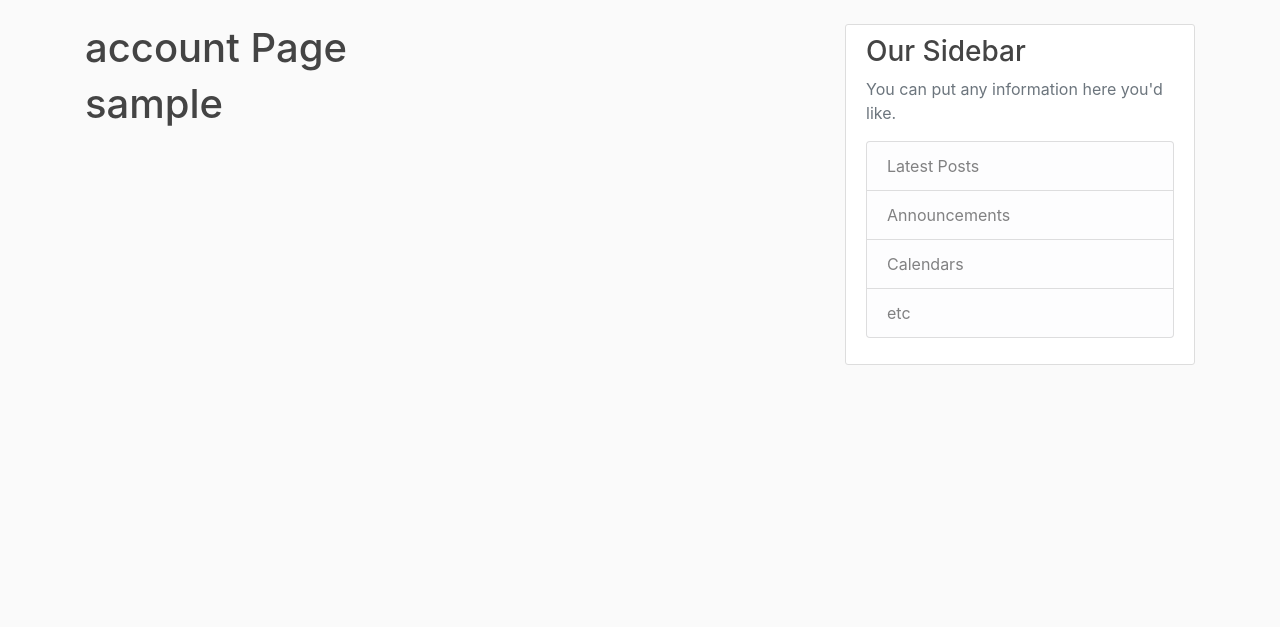
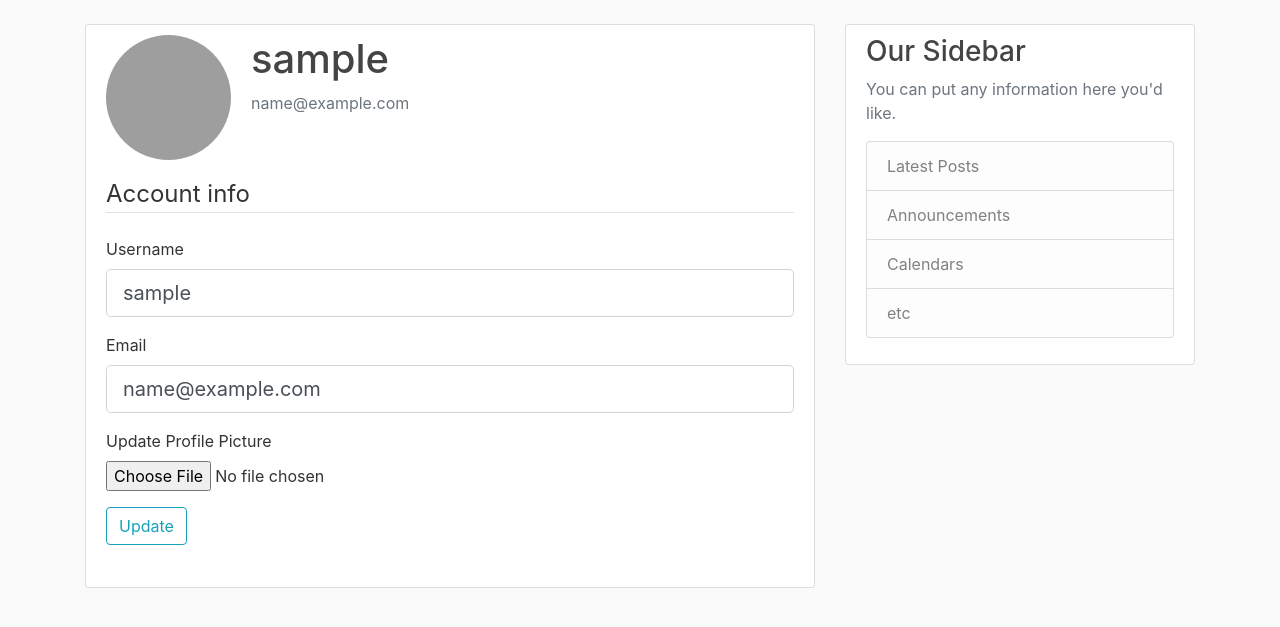
Before and after one commit to bny1485/flask-blog, a Flask app: page /account in a window 1280 px wide. Shown: the part 56-683 px from the top of the page. Run offline with Flask 2, Linux system fonts and the light colour scheme; the visitor is signed in with stand-in values (Sample User, id 1); data comes from the database, SQL or seed files in the repository; some libraries are stand-ins or nearby versions; grey boxes are pictures that could not be loaded.

Commit message:
User Account and Profile Picture

```diff
--- a/flaskblog/forms.py
+++ b/flaskblog/forms.py
@@ -1,25 +1,31 @@
 from flask_wtf import FlaskForm
+from flask_wtf.file import FileField, FileAllowed
+from flask_login import current_user
 from wtforms import StringField, PasswordField, SubmitField, BooleanField
 from wtforms.validators import DataRequired, Length, Email, EqualTo, ValidationError
 from flaskblog.models import User
 
 
 class RegisterationForm(FlaskForm):
-    username = StringField('Username', validators=[DataRequired(), Length(min=2, max=20)])
+    username = StringField('Username', validators=[
+                           DataRequired(), Length(min=2, max=20)])
     email = StringField('Email', validators=[DataRequired(), Email()])
     password = PasswordField('Password', validators=[DataRequired()])
-    confirm_password = PasswordField('Confirm-Password', validators=[DataRequired(), EqualTo('password')])
+    confirm_password = PasswordField(
+        'Confirm-Password', validators=[DataRequired(), EqualTo('password')])
     submit = SubmitField('Sign Up')
 
     def validate_username(self, username):
         user = User.query.filter_by(username=username.data).first()
         if user:
-            raise ValidationError('That username is already taken. Please Choose a different one.')
+            raise ValidationError(
+                'That username is already taken. Please Choose a different one.')
 
     def validate_email(self, email):
         user = User.query.filter_by(email=email.data).first()
         if user:
-            raise ValidationError('That Email is already taken. Please Choose a different one.')
+            raise ValidationError(
+                'That Email is already taken. Please Choose a different one.')
 
 
 class LoginForm(FlaskForm):
@@ -27,3 +33,26 @@ class LoginForm(FlaskForm):
     password = PasswordField('Password', validators=[DataRequired()])
     remember = BooleanField('Remember Me')
     submit = SubmitField('Login')
+
+
+class UpdateAccountForm(FlaskForm):
+    username = StringField('Username', validators=[
+                           DataRequired(), Length(min=2, max=20)])
+    email = StringField('Email', validators=[DataRequired(), Email()])
+    picture = FileField('Update Profile Picture', validators=[
+                        FileAllowed(['jpg', 'png'])])
+    submit = SubmitField('Update')
+
+    def validate_username(self, username):
+        if username.data != current_user.username:
+            user = User.query.filter_by(username=username.data).first()
+            if user:
+                raise ValidationError(
+                    'That username is already taken. Please Choose a different one.')
+
+    def validate_email(self, email):
+        if email.data != current_user.email:
+            user = User.query.filter_by(email=email.data).first()
+            if user:
+                raise ValidationError(
+                    'That Email is already taken. Please Choose a different one.')
--- a/flaskblog/routes.py
+++ b/flaskblog/routes.py
@@ -1,6 +1,9 @@
+import os
+import secrets
+from PIL import Image
 from flask import render_template, url_for, flash, redirect, request
 from flaskblog import app, db, bcrypt
-from flaskblog.forms import RegisterationForm, LoginForm
+from flaskblog.forms import RegisterationForm, LoginForm, UpdateAccountForm
 from flaskblog.models import User, Post
 from flask_login import login_user, current_user, logout_user, login_required
 
@@ -38,8 +41,10 @@ def register():
         return redirect(url_for('home'))
     form = RegisterationForm()
     if form.validate_on_submit():
-        hashed_password = bcrypt.generate_password_hash(form.password.data).decode('utf-8')
-        user = User(username=form.username.data, email=form.email.data, password=hashed_password)
+        hashed_password = bcrypt.generate_password_hash(
+            form.password.data).decode('utf-8')
+        user = User(username=form.username.data,
+                    email=form.email.data, password=hashed_password)
         db.session.add(user)
         db.session.commit()
         flash(f'Your account has been created! You are now able to login in', 'success')
@@ -58,8 +63,7 @@ def login():
         if user and bcrypt.check_password_hash(user.password, form.password.data):
             login_user(user, remember=form.remember.data)
             next_page = request.args.get('next')
-            if next_page:
-                return redirect(next_page) if next_page else redirect(url_for('home'))
+            return redirect(next_page) if next_page else redirect(url_for('home'))
         else:
             flash(f'login unsuccessful. please check email and password', 'danger')
     return render_template('login.html', title='Login', form=form)
@@ -71,7 +75,37 @@ def logout():
     return redirect(url_for('home'))
 
 
-@app.route('/account')
+def save_picture(form_picture):
+    ''' save the user picture in specified directory and resize theme '''
+    random_hex = secrets.token_hex(8)
+    _, f_ext = os.path.splitext(form_picture.filename)
+    picture_fn = random_hex + f_ext
+    picture_path = os.path.join(
+        app.root_path, 'static/profile_pics', picture_fn)
+    output_size = (125, 125)
+    i = Image.open(form_picture)
+    i.thumbnail(output_size)
+    i.save(picture_path)
+    return picture_fn
+
+
+@app.route('/account', methods=['POST', 'GET'])
 @login_required
 def account():
-    return render_template('account.html', title='Account')
+    form = UpdateAccountForm()
+    if form.validate_on_submit():
+        if form.picture.data:
+            picture_file = save_picture(form.picture.data)
+            current_user.image_file = picture_file
+        current_user.username = form.username.data
+        current_user.email = form.email.data
+        db.session.commit()
+        flash('Your account has been updated!', 'success')
+        return redirect(url_for('account'))
+    elif request.method == 'GET':
+        form.username.data = current_user.username
+        form.email.data = current_user.email
+
+    image_file = url_for(
+        'static', filename='profile_pics/'+current_user.image_file)
+    return render_template('account.html', title='Account', image_file=image_file, form=form)
--- a/flaskblog/templates/account.html
+++ b/flaskblog/templates/account.html
@@ -1,6 +1,62 @@
 {% extends "layout.html" %}
 
 {% block content %}
-    <h1>account Page</h1>
-    <h1>{{ current_user.username }}</h1>
+<div class="content-section">
+    <div class="media">
+        <img class="rounded-circle account-img" src="{{ image_file }}">
+        <div class="media-body">
+            <h2 class="account-heading">{{ current_user.username }}</h2>
+            <p class="text-secondary">{{ current_user.email }}</p>
+        </div>
+    </div>
+    <!-- FORM HERE -->
+
+    <form action="" method="POST" enctype="multipart/form-data">
+        {{ form.hidden_tag() }}
+        <!--  csrf_token -->
+        <fieldset class="form-group">
+            <legend class="border-bottom mb-4">Account info</legend>
+            <div class="form-group">
+                {{ form.username.label(class='form-control-label') }}
+                {% if form.username.errors %}
+                {{ form.username(class='form-control form-control-lg is-invalid') }}
+                <div class="invalid-feedback">
+                    {% for error in form.username.errors %}
+                    <span>{{ error }}</span>
+                    {% endfor %}
+                </div>
+                {% else %}
+                {{ form.username(class='form-control form-control-lg') }}
+                {% endif %}
+            </div>
+            <div class="form-group">
+                {{ form.email.label(class='form-control-label') }}
+
+                {% if form.email.errors %}
+                {{ form.email(class='form-control form-control-lg is-invalid') }}
+                <div class="invalid-feedback">
+                    {% for error in form.email.errors %}
+                    <span>{{ error }}</span>
+                    {% endfor %}
+                </div>
+                {% else %}
+                {{ form.email(class='form-control form-control-lg') }}
+                {% endif %}
+            </div>
+            <div class="form-group">
+                {{ form.picture.label() }}
+                {{ form.picture(class='form-control-file') }}
+                {% if form.picture.errors %}
+                {% for error in form.picture.errors %}
+                <span class="text-danger">{{ error }}</span>
+                {% endfor %}
+                {% endif %}
+            </div>
+            <div class="form-group">
+                {{ form.submit(class="btn btn-outline-info") }}
+            </div>
+        </fieldset>
+    </form>
+    <!-- END RORM -->
+</div>
 {% endblock content %}
--- a/requierments.txt
+++ b/requierments.txt
@@ -12,6 +12,7 @@ idna==3.0
 itsdangerous==1.1.0
 Jinja2==2.11.2
 MarkupSafe==1.1.1
+Pillow==8.1.0
 pycparser==2.20
 six==1.15.0
 SQLAlchemy==1.3.22
```
Also changed, not shown: 1 other file.
